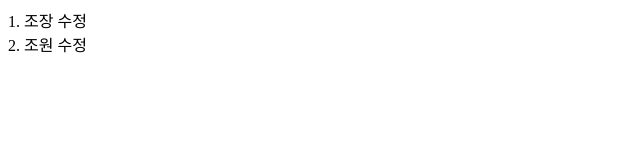
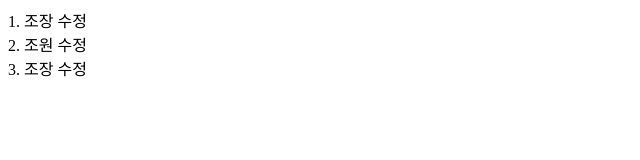
Before and after one commit to eungyu123/git-collabo, a plain HTML site: page index.html in a window 1280 px wide. Shown: the full height of the page, 0-640 px from the left. Drawn offline with Linux system fonts and the light colour scheme.

Commit message:
Update index.html

```diff
--- a/index.html
+++ b/index.html
@@ -9,5 +9,7 @@
     1. 조장 수정
     <br />
     2. 조원 수정
+    <br />
+    3. 조장 수정
   </body>
 </html>
```
